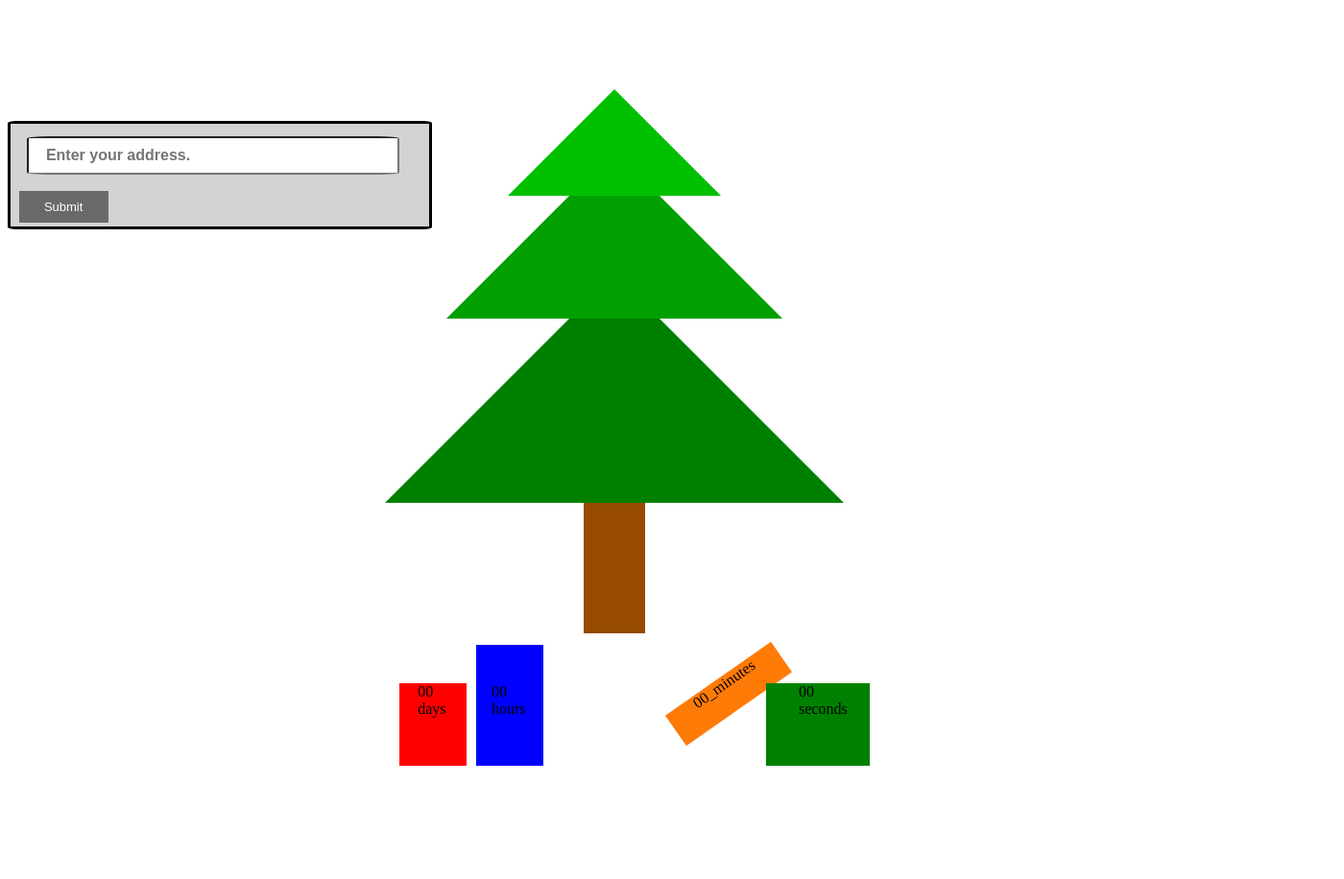
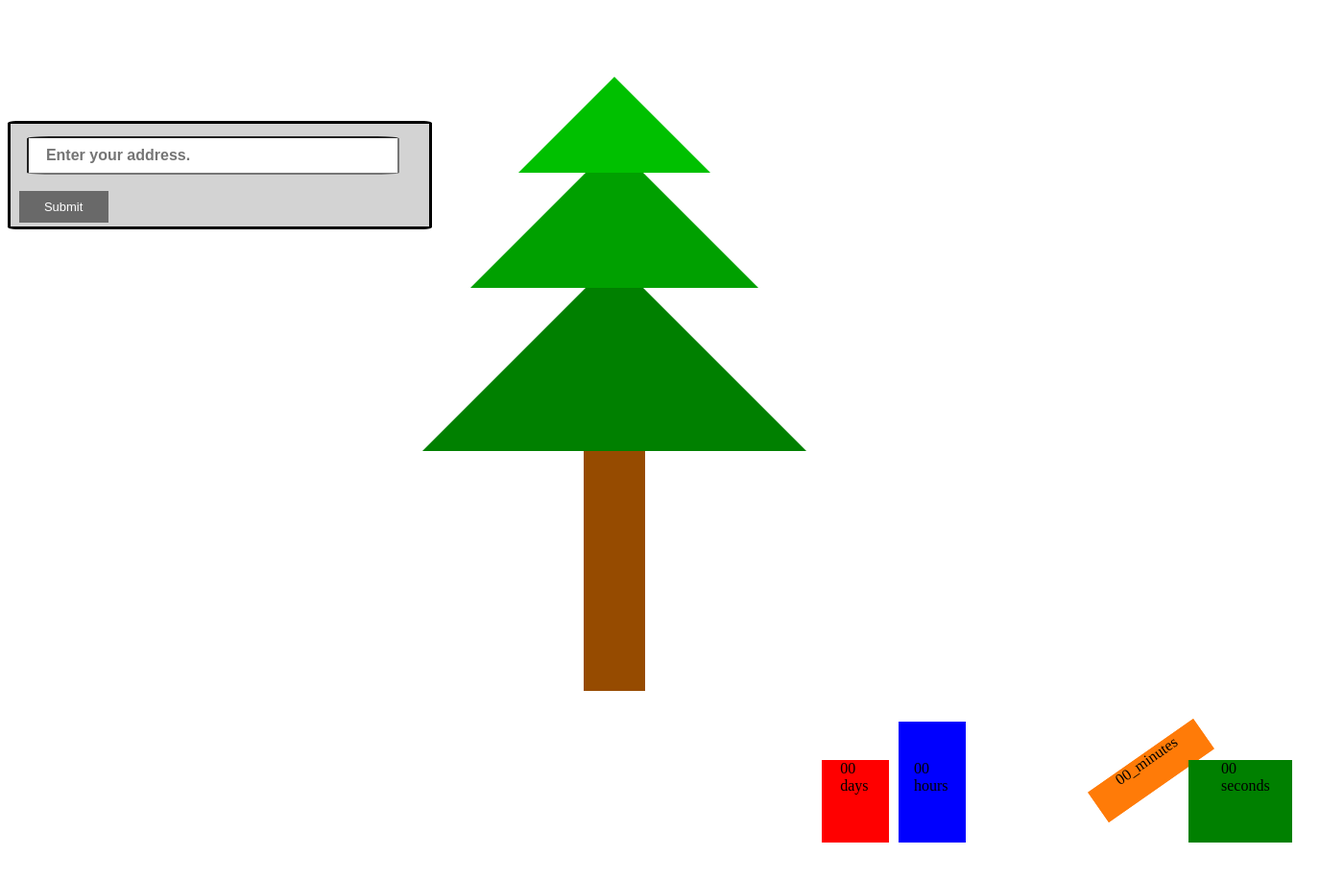
Before and after one commit to algosup/2022-2023-project-2-santa-time-Project-8-group, a plain HTML site: page website.html in a window 1280 px wide. Shown: the whole page at 96% size, 1400 px wide, since content can reach past the window. Drawn offline with Linux system fonts and the light colour scheme.

Commit message:
fix tree css

```diff
--- a/stylesheet.css
+++ b/stylesheet.css
@@ -37,25 +37,24 @@ input[type=submit] {
 
 .background {
     position: absolute;
-    left: 0px;
-    top: 0px;
-    width: 100vw;
-    height: 100vh;
-    z-index: -100;
-}
-
-.tree {
-    position: absolute;
-    margin: 0% auto;
+    margin: auto;
     top: 50%;
     left: 50%;
     -ms-transform: translate(-50%, -50%);
     transform: translate(-50%, -50%);
 }
 
+.tree {
+    --width: calc(min(50vw, 50vh)); /* max 50vw, keep aspect ratio otherwise */
+    --height: calc(min(80vh, 80vw)); /* max 80vh, keep aspect ratio otherwise */
+    width: var(--width);
+    height: var(--height);
+    overflow: hidden;
+}
+
 .trunk {
-    width: 5vw;
-    height: 200px; /* TODO: Responsive */
+    width: calc(var(--height)/10);
+    height: var(--height);
     margin: 0 auto 5% auto;
     background-color: #964b00;
 }
@@ -64,8 +63,6 @@ input[type=submit] {
     display: flex;
     flex-direction: column-reverse;
     margin: 0;
-    width: 100%;
-    height: 80%;
 }
 
 /* Adapted from https://codepen.io/fvignals/pen/waxvqZ */
@@ -73,40 +70,41 @@ input[type=submit] {
     position: relative; /* Thanks Guillaume */
     height: 0;
     overflow: hidden;
-    margin: 0 auto -5% auto;
+    margin: 0 auto -7.5% auto;
 }
 .leaf::after {
     content: "";
+    display: block;
     width: 0;
     height: 0;
-    margin-left: -100vw;
-    border-left: 100vw solid transparent;
-    border-right: 100vw solid transparent;
-    border-bottom: 100vw solid;
+    margin-left: calc(-1*var(--width));
+    border-left: var(--width) solid transparent;
+    border-right: var(--width) solid transparent;
+    border-bottom: var(--width) solid;
 }
 
 .leaf1 {
-    width: 10%;
-    padding-left: 10%;
-    padding-bottom: 10%;
+    width: 25%;
+    padding-left: 25%;
+    padding-bottom: 25%;
 }
 .leaf1::after {
     border-bottom-color: #00c000;
 }
 
 .leaf2 {
-    width: 15%;
-    padding-left: 15%;
-    padding-bottom: 15%;
+    width: 37.5%;
+    padding-left: 37.5%;
+    padding-bottom: 37.5%;
 }
 .leaf2::after {
     border-bottom-color: #00a000;
 }
 
 .leaf3 {
-    width: 20%;
-    padding-left: 20%;
-    padding-bottom: 20%;
+    width: 100%;
+    padding-left: 50%;
+    padding-bottom: 50%;
 }
 .leaf3::after {
     border-bottom-color: #008000;
```
